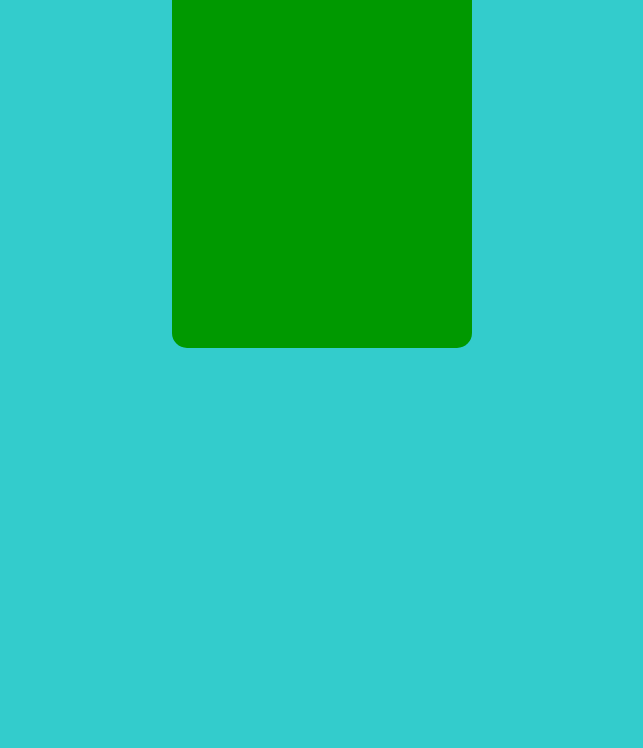
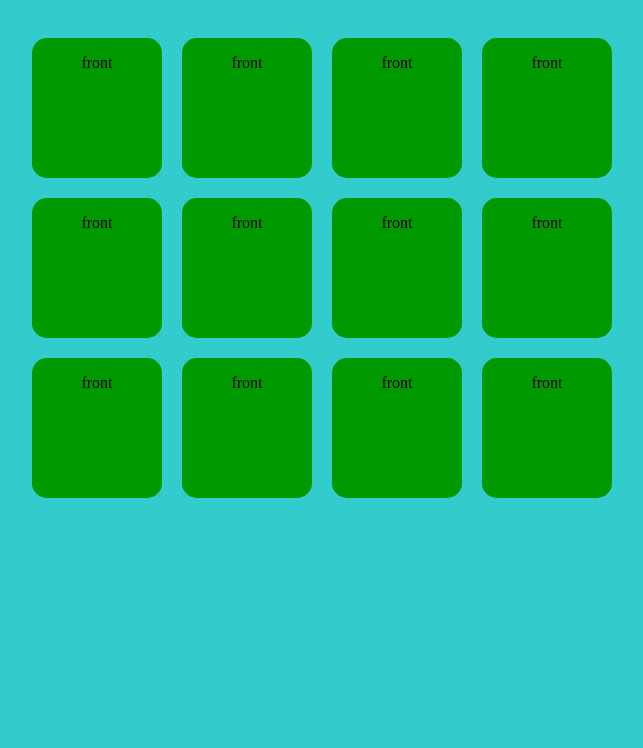
Before and after one commit to jondhill333/matching_game, a website: page index.html in a window 1280 px wide. Shown: the part 122-870 px from the top of the page, without its empty margins (318-961 px from the left). Drawn offline with Linux system fonts and the light colour scheme.

Commit message:
fixed flip functionality for all 16 cards

```diff
--- a/index.html
+++ b/index.html
@@ -10,7 +10,7 @@
 
   <link rel="stylesheet" href="./styles.css">
 
-  <script src="https://kit.fontawesome.com/e9b7013169.js" crossorigin="anonymous"></script>
+<!--  <script src="https://kit.fontawesome.com/e9b7013169.js" crossorigin="anonymous"></script>-->
 
 </head>
 
@@ -25,9 +25,75 @@
 
     <div class="mainContainer">
 
+        <div class="cardContainer" id="card">
+            <div class="flipCard" >
+                <div class="cardFront"><p>front</p></div>
+                <div class="cardBack">Back</div>
+            </div>
+        </div>
+        <div class="cardContainer" id="card">
+            <div class="flipCard">
+                <div class="cardFront"><p>front</p></div>
+                <div class="cardBack">Back</div>
+            </div>
+        </div>
         <div class="cardContainer">
             <div class="flipCard">
-                <div class="cardFront"><i class="fas fa-play"></i></div>
+                <div class="cardFront"><p>front</p></div>
+                <div class="cardBack">Back</div>
+            </div>
+        </div>
+        <div class="cardContainer">
+            <div class="flipCard">
+                <div class="cardFront"><p>front</p></div>
+                <div class="cardBack">Back</div>
+            </div>
+        </div>
+        <div class="cardContainer">
+            <div class="flipCard">
+                <div class="cardFront"><p>front</p></div>
+                <div class="cardBack">Back</div>
+            </div>
+        </div>
+        <div class="cardContainer">
+            <div class="flipCard">
+                <div class="cardFront"><p>front</p></div>
+                <div class="cardBack">Back</div>
+            </div>
+        </div>
+        <div class="cardContainer">
+            <div class="flipCard">
+                <div class="cardFront"><p>front</p></div>
+                <div class="cardBack">Back</div>
+            </div>
+        </div>
+        <div class="cardContainer">
+            <div class="flipCard">
+                <div class="cardFront"><p>front</p></div>
+                <div class="cardBack">Back</div>
+            </div>
+        </div>
+        <div class="cardContainer">
+            <div class="flipCard">
+                <div class="cardFront"><p>front</p></div>
+                <div class="cardBack">Back</div>
+            </div>
+        </div>
+        <div class="cardContainer">
+            <div class="flipCard">
+                <div class="cardFront"><p>front</p></div>
+                <div class="cardBack">Back</div>
+            </div>
+        </div>
+        <div class="cardContainer">
+            <div class="flipCard">
+                <div class="cardFront"><p>front</p></div>
+                <div class="cardBack">Back</div>
+            </div>
+        </div>
+        <div class="cardContainer">
+            <div class="flipCard">
+                <div class="cardFront"><p>front</p></div>
                 <div class="cardBack">Back</div>
             </div>
         </div>
@@ -35,23 +101,11 @@
     </div>
 
 
-   <script>
-//    const cardContainer = document.querySelector('.cardContainer');
-//    cardContainer.addEventListener('click', turn);
-//
-//    function turn(e) {
-//        if(e.target !== e.currentTarget) {
-//            const clickedCard = e.target;
-//            clickedCard.classList.toggle("flip");
-////            clickedCard.removeEventListener('click', flip);
-//        }
-//        e.stopPropagation();
-//    }
+    <script>
+    const cards = Array.from(document.querySelectorAll('.cardContainer'));
+    cards.forEach(card => card.addEventListener('click', function(){
+    card.classList.toggle("flip")}));
 
-       const cardContainer = document.querySelector(".cardContainer");
-        cardContainer.addEventListener("click", function(){
-            cardContainer.classList.toggle("flip");
-        });
 
     </script>
 
--- a/styles.css
+++ b/styles.css
@@ -33,12 +33,10 @@ body {
 }
 
 .mainContainer {
-    display: flex;
-/*
+    display: grid;
     grid-template-columns: repeat(4, 130px);
     grid-template-rows: repeat(4, 140px);
     grid-gap: 20px;
-*/
     justify-content: center;
     align-content: center;
     width: 100w;
@@ -47,8 +45,8 @@ body {
 }
 
 .cardContainer {
-    width: 300px;
-    height: 400px;
+    width: 130px;
+    height: 140px;
 /*    box-shadow: 5px 5px 5px rgba(68,68,68,0.6);*/
     perspective: 1000px;
 
@@ -76,7 +74,7 @@ body {
     display: flex;
     justify-content: center;
     align-content: center;
-    font-size: 2rem;
+    font-size: 1rem;
      border-radius: 15px;
 }
    .cardFront {
```
